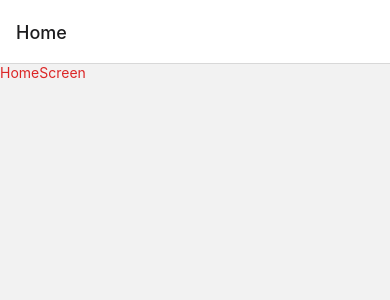
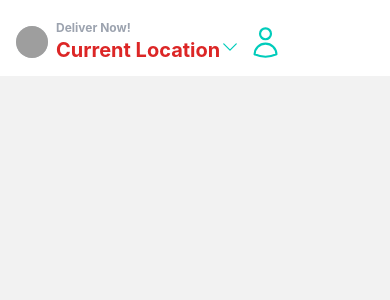
Before and after one commit to natalia-sepka/deliveroo-clone, a React Native app: screen /Home in a window 390 px wide. Shown: the top 300 px of the page. Built offline with nearby package versions, Linux system fonts and the light colour scheme; grey boxes are pictures that could not be loaded.

Commit message:
Home screen header add.

```diff
--- a/package.json
+++ b/package.json
@@ -16,8 +16,10 @@
     "nativewind": "^2.0.11",
     "react": "18.2.0",
     "react-native": "0.73.6",
-    "react-native-safe-area-context": "4.8.2",
-    "react-native-screens": "~3.29.0"
+    "react-native-heroicons": "^4.0.0",
+    "react-native-safe-area-context": "^4.8.2",
+    "react-native-screens": "~3.29.0",
+    "react-native-svg": "^15.1.0"
   },
   "devDependencies": {
     "@babel/core": "^7.20.0",
--- a/screens/HomeScreen.js
+++ b/screens/HomeScreen.js
@@ -1,11 +1,37 @@
-import {View, Text} from 'react-native';
-import React from 'react';
+import {Image, Text, View} from 'react-native';
+import React, {useLayoutEffect} from 'react';
+import {useNavigation} from "@react-navigation/native";
+import {SafeAreaView} from "react-native-safe-area-context";
+import {ChevronDownIcon, UserIcon} from "react-native-heroicons/outline";
 
 const HomeScreen = () => {
+    const navigation = useNavigation();
+
+    useLayoutEffect(() => {
+        navigation.setOptions({
+            headerShown: false,
+        });
+    }, []);
+
     return (
-        <View>
-            <Text className="text-red-600">HomeScreen</Text>
-        </View>
+        <SafeAreaView className="bg-white pt-5">
+            <Text className="text-red-600">
+                {/*Header*/}
+                <View className="flex-row pb-3 items-center mx-4 space-x-2">
+                    <Image source={{ uri: 'https://links.papareact.com/wru' }}
+                    className="h-7 w-7 bg-gray-300 p-4 rounded-full"
+                    />
+                    <View className="flex-1">
+                        <Text className="font-bold text-gray-400 text-xs">Deliver Now!</Text>
+                        <Text className="font-bold text-xl">
+                            Current Location
+                            <ChevronDownIcon size={20} color="#00CCBB" />
+                        </Text>
+                    </View>
+                        <UserIcon size={35} color="#00CCBB" />
+                </View>
+            </Text>
+        </SafeAreaView>
     )
 }
 export default HomeScreen;
```
Also changed, not shown: 1 other file (tests, documents, lock files or other folders).
